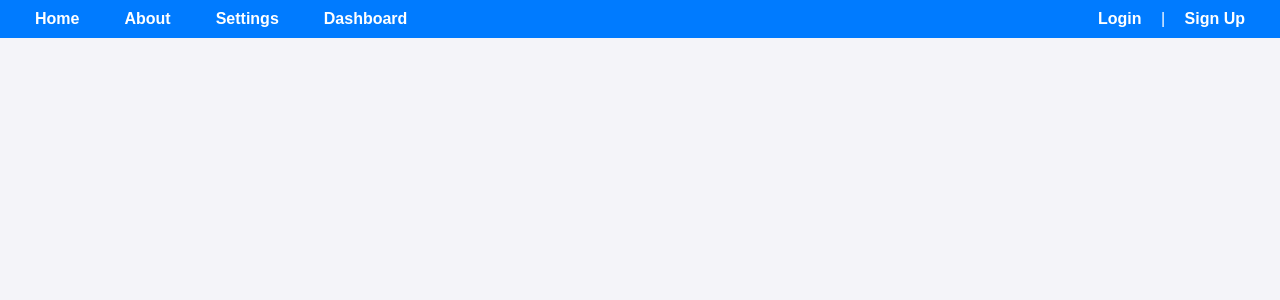
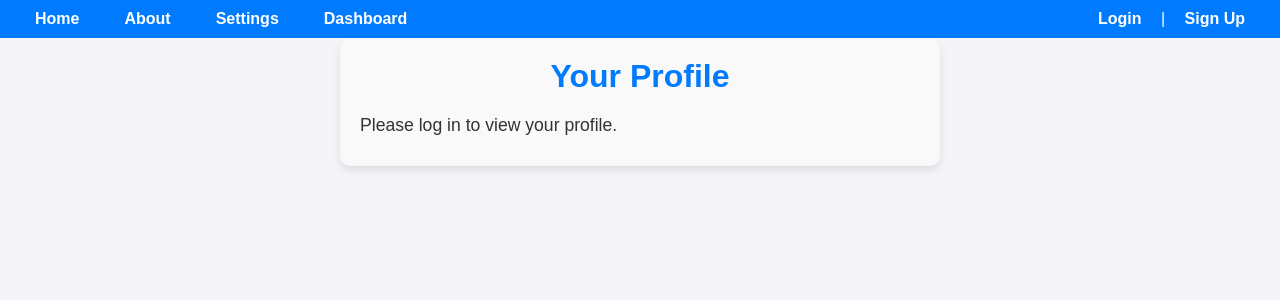
Before and after one commit to sameera474/frontend, a React (Create React App) app: page /profile in a window 1280 px wide. Shown: the top 300 px of the page. Built offline with nearby package versions, Linux system fonts and the light colour scheme.

Commit message:
Add Profile details page

```diff
--- a/src/App.js
+++ b/src/App.js
@@ -6,12 +6,13 @@ import Home from "./pages/Home";
 import About from "./pages/About";
 import SignUp from "./pages/SignUp";
 import Login from "./pages/Login";
+import Dashboard from "./pages/Dashboard";
+import Profile from "./pages/Profile";
 import Settings from "./pages/Settings";
-import Dashboard from "./pages/Dashboard";
 import "./styles/App.css";
 
 const App = () => {
-  const [user, setUser] = useState(null);
+  const [user, setUser] = useState(null); // State to store logged-in user data
 
   return (
     <Router>
@@ -21,8 +22,9 @@ const App = () => {
         <Route path="/about" element={<About />} />
         <Route path="/signup" element={<SignUp />} />
         <Route path="/login" element={<Login setUser={setUser} />} />
+        <Route path="/dashboard" element={<Dashboard />} />
+        <Route path="/profile" element={<Profile user={user} />} />
         <Route path="/settings" element={<Settings />} />
-        <Route path="/dashboard" element={<Dashboard />} />
       </Routes>
     </Router>
   );
--- a/src/components/Navbar.js
+++ b/src/components/Navbar.js
@@ -29,7 +29,7 @@ const Navbar = ({ user, setUser }) => {
           <div className="dropdown">
             <button className="dropdown-button">{user.name} ▼</button>
             <div className="dropdown-content">
-              <Link to="/profile">Profile</Link>
+              <Link to="/profile">Profile</Link> {/* Link to Profile page */}
               <button onClick={handleLogout} className="logout-button">
                 Logout
               </button>
--- /dev/null
+++ b/src/pages/Profile.js
@@ -0,0 +1,25 @@
+// src/pages/Profile.js
+import React from "react";
+import "../styles/Profile.css";
+
+const Profile = ({ user }) => {
+  return (
+    <div className="profile-container">
+      <h1>Your Profile</h1>
+      {user ? (
+        <div>
+          <p>
+            <strong>Name:</strong> {user.name}
+          </p>
+          <p>
+            <strong>Email:</strong> {user.email}
+          </p>
+        </div>
+      ) : (
+        <p>Please log in to view your profile.</p>
+      )}
+    </div>
+  );
+};
+
+export default Profile;
--- /dev/null
+++ b/src/styles/Profile.css
@@ -0,0 +1,21 @@
+/* src/styles/Profile.css */
+.profile-container {
+  max-width: 600px;
+  margin: 0 auto;
+  padding: 20px;
+  background-color: #f9f9f9;
+  border-radius: 10px;
+  box-shadow: 0px 4px 8px rgba(0, 0, 0, 0.1);
+}
+
+.profile-container h1 {
+  color: #007bff;
+  text-align: center;
+  margin-bottom: 20px;
+}
+
+.profile-container p {
+  font-size: 1.1em;
+  color: #333;
+  margin: 10px 0;
+}
```
